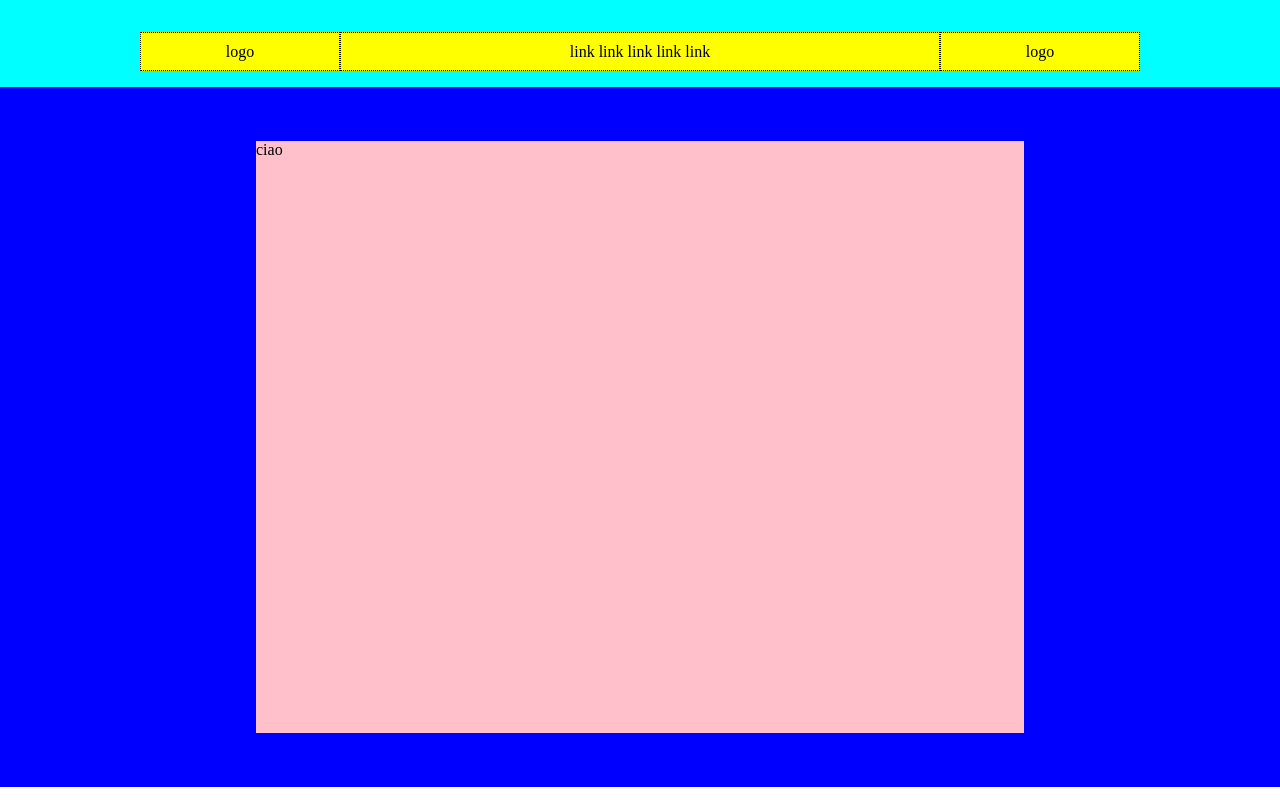
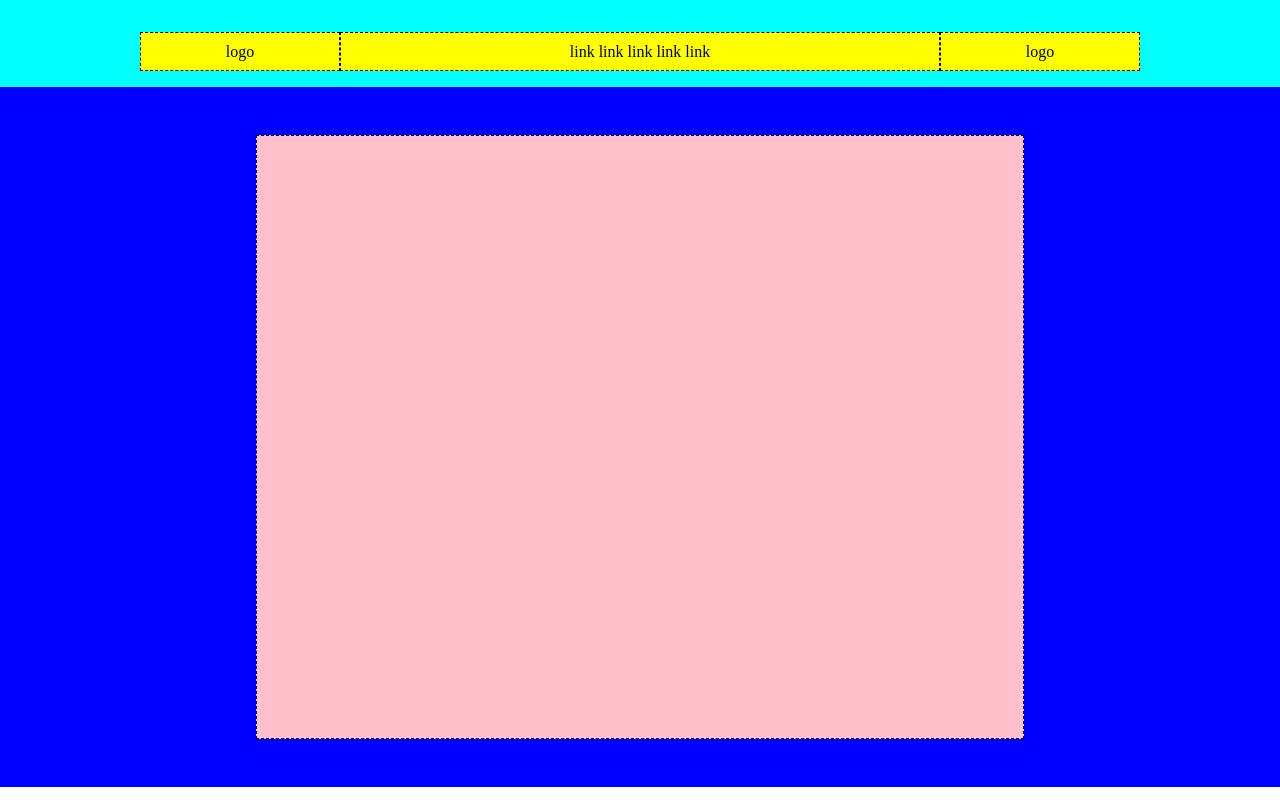
Before and after one commit to LambertoNeri/htmlcss-struttura-discord, a plain HTML site: page index.html in a window 1280 px wide. Drawn offline with Linux system fonts and the light colour scheme.

Commit message:
fix height pink

```diff
--- a/assets/debug.css
+++ b/assets/debug.css
@@ -4,7 +4,7 @@ header{
 
 nav{
     background-color: yellow;
-    border: 1px dotted black;
+    border: 1px dashed black;
 }
 
 .containerblu{
@@ -13,4 +13,5 @@ nav{
 
 .pink{
     background-color: pink;
+    border: 1px dashed black;
 }
--- a/assets/style.css
+++ b/assets/style.css
@@ -13,7 +13,6 @@ header{
     max-width: 1000px;
     margin-left: auto;
     margin-right: auto;
-    display: flex;
 }
 
 nav{
@@ -29,16 +28,20 @@ nav{
 
 .logo{
     flex: 0 0 20%;
+}
 
+.flex{
+    display: flex;
 }
 
 .containerblu{
     height: 700px;
-    display: flex;
+    padding-top: 3rem;
+    padding-bottom: 3rem;
 }
 
 .pink{
  margin: auto;
  flex: 0 0 60%;
- height: 37rem;
+ height: 100%;
 }
--- a/index.html
+++ b/index.html
@@ -10,7 +10,7 @@
 </head>
 <body>
     <header>
-        <div class="container">
+        <div class="container flex">
             <nav class="logo">logo</nav>
             <nav class="link">link link link link link </nav>
             <nav class="logo">logo</nav>
@@ -18,8 +18,10 @@
     </header>
 
     <main>
-        <div class="containerblu">
-           <div class="pink">ciao</div>
+        <div class="flex containerblu">
+           <div class="pink"></div>
+        </div>
+
         </div>
     </main>
 </body>
```
